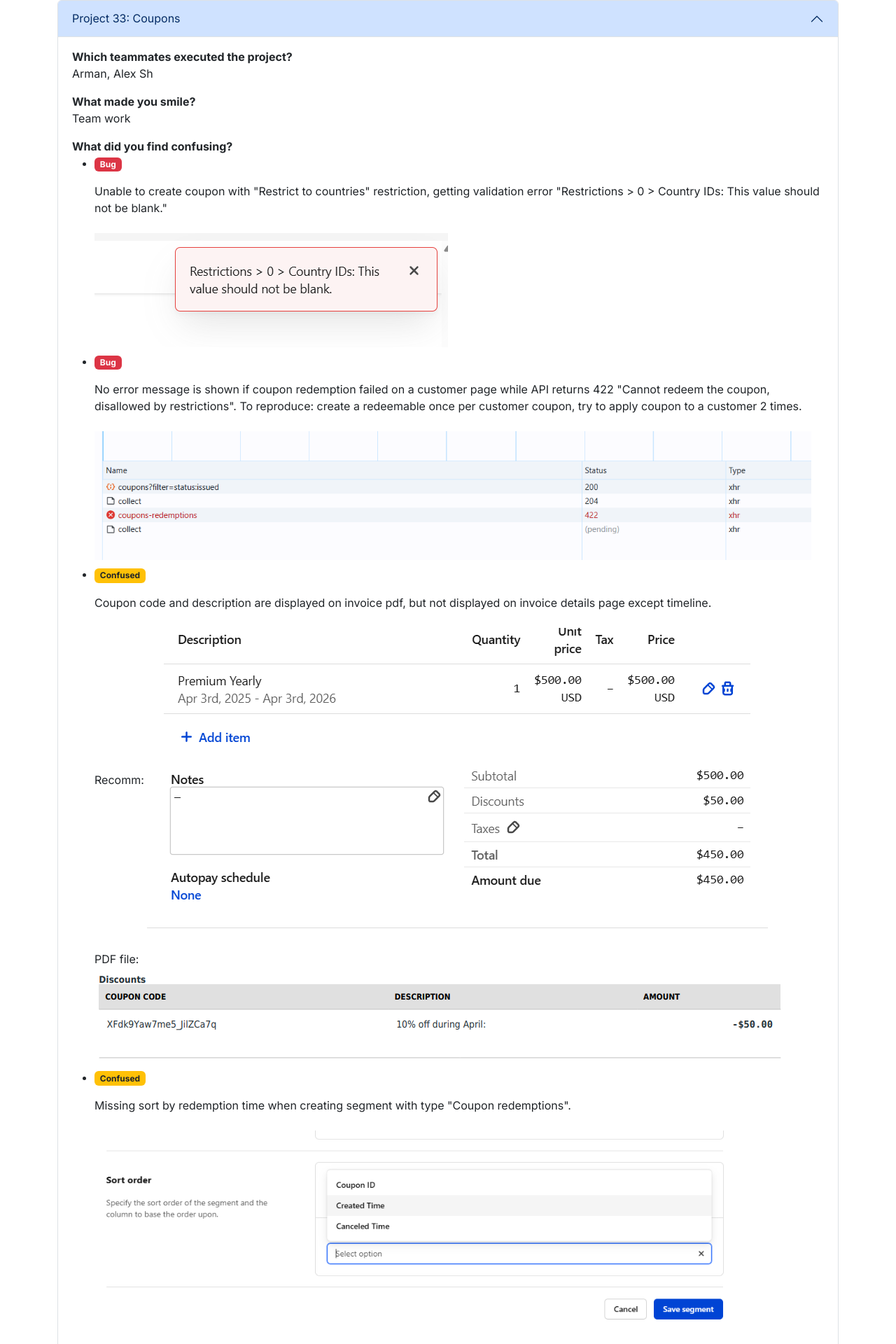
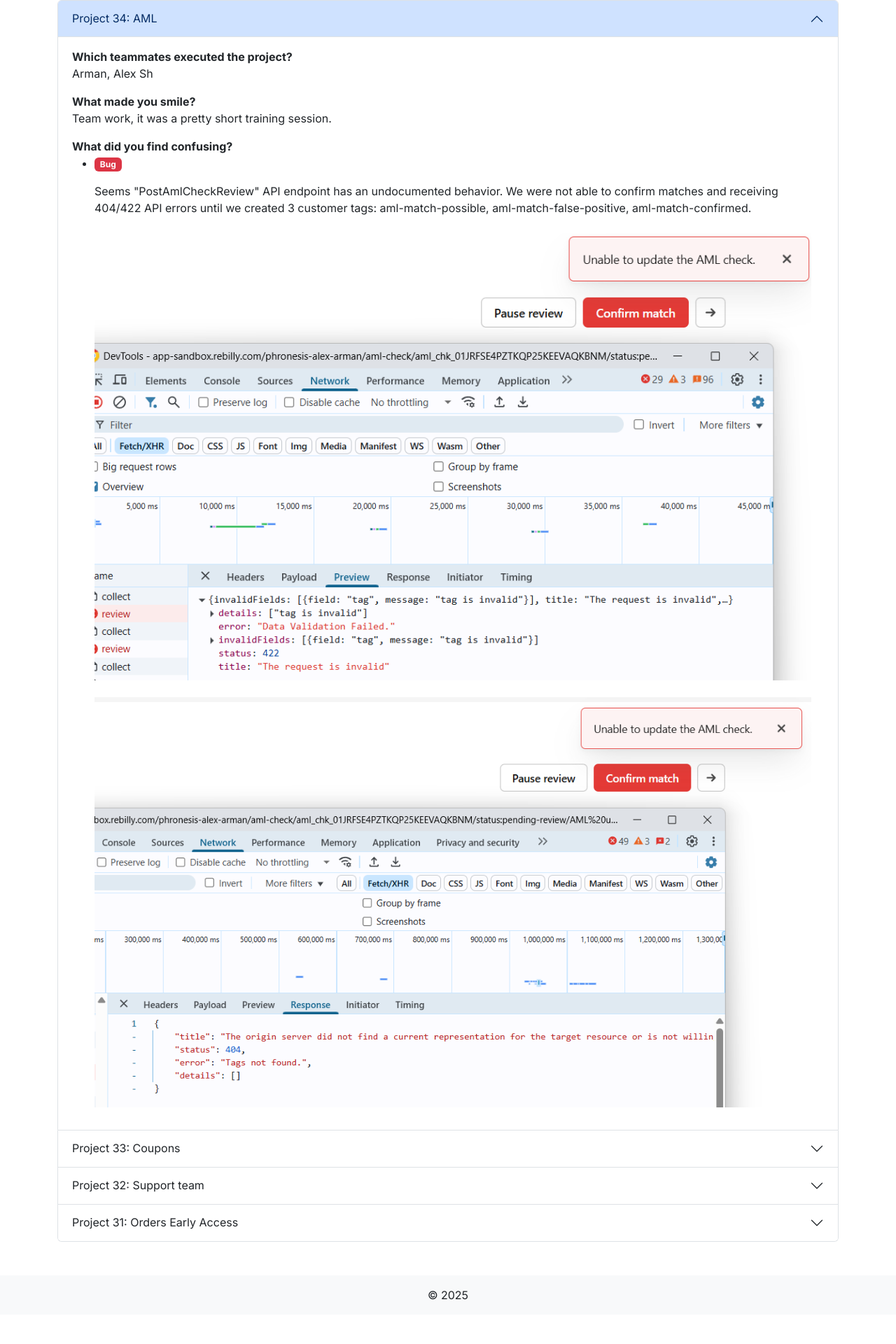
Before and after one commit to ashkarpetin/phronesis-training, a Vue app: page /debriefs in a window 1280 px wide. Shown: the part 160-2080 px from the top of the page at 70% size. After the commit the page ends 2038 px from the top, so only its background shows below. Built offline with nearby package versions, Linux system fonts and the light colour scheme.

Commit message:
Add debrief 34

```diff
--- a/src/views/DebriefsView.vue
+++ b/src/views/DebriefsView.vue
@@ -8,16 +8,66 @@
           class="accordion-button"
           type="button"
           data-bs-toggle="collapse"
-          data-bs-target="#collapse31"
+          data-bs-target="#collapse34"
           aria-expanded="true"
-          aria-controls="collapse31"
+          aria-controls="collapse34"
+        >
+          Project 34: AML
+        </button>
+      </h2>
+      <div
+        id="collapse34"
+        class="accordion-collapse collapse show"
+        data-bs-parent="#debriefs"
+      >
+        <div class="accordion-body">
+          <div>
+            <strong>Which teammates executed the project?</strong>
+            <p>Arman, Alex Sh</p>
+          </div>
+          <div>
+            <strong>What made you smile?</strong>
+            <p>Team work, it was a pretty short training session.</p>
+          </div>
+          <div>
+            <strong>What did you find confusing?</strong>
+            <ul>
+              <li class="mb-2">
+                <p><span class="badge bg-danger">Bug</span></p>
+                Seems "PostAmlCheckReview" API endpoint has an undocumented
+                behavior. We were not able to confirm matches and receiving
+                404/422 API errors until we created 3 customer tags:
+                aml-match-possible, aml-match-false-positive,
+                aml-match-confirmed.
+                <div class="mt-4">
+                  <img src="../assets/debriefs/34/scr1.png" />
+                </div>
+                <div class="mt-4">
+                  <img src="../assets/debriefs/34/scr2.png" />
+                </div>
+              </li>
+            </ul>
+          </div>
+        </div>
+      </div>
+    </div>
+
+    <div class="accordion-item">
+      <h2 class="accordion-header">
+        <button
+          class="accordion-button collapsed"
+          type="button"
+          data-bs-toggle="collapse"
+          data-bs-target="#collapse33"
+          aria-expanded="true"
+          aria-controls="collapse33"
         >
           Project 33: Coupons
         </button>
       </h2>
       <div
-        id="collapse31"
-        class="accordion-collapse collapse show"
+        id="collapse33"
+        class="accordion-collapse collapse"
         data-bs-parent="#debriefs"
       >
         <div class="accordion-body">
@@ -114,15 +164,15 @@
           class="accordion-button collapsed"
           type="button"
           data-bs-toggle="collapse"
-          data-bs-target="#collapse31"
+          data-bs-target="#collapse32"
           aria-expanded="true"
-          aria-controls="collapse31"
+          aria-controls="collapse32"
         >
           Project 32: Support team
         </button>
       </h2>
       <div
-        id="collapse31"
+        id="collapse32"
         class="accordion-collapse collapse"
         data-bs-parent="#debriefs"
       >
@@ -368,148 +418,6 @@
         </div>
       </div>
     </div>
-
-    <div class="accordion-item">
-      <h2 class="accordion-header">
-        <button
-          class="accordion-button collapsed"
-          type="button"
-          data-bs-toggle="collapse"
-          data-bs-target="#collapse30"
-          aria-expanded="true"
-          aria-controls="collapse30"
-        >
-          Project 30: Collect KYC documents
-        </button>
-      </h2>
-      <div
-        id="collapse30"
-        class="accordion-collapse collapse"
-        data-bs-parent="#debriefs"
-      >
-        <div class="accordion-body">
-          <div>
-            <strong>Which teammates executed the project?</strong>
-            <p>Arman, Alex Sh</p>
-          </div>
-          <div>
-            <strong>What made you smile?</strong>
-            <p>
-              Team work, simple rules engine configuration, we tried gatherer UI
-              versions 1 and 2.
-            </p>
-          </div>
-          <div>
-            <strong>What did you find confusing?</strong>
-            <ul>
-              <li class="mb-2">
-                <p><span class="badge bg-warning text-dark">Confused</span></p>
-                Inconstistency between API definitions and Recomm, in API defs
-                "Match level" 2/moderate, in Recomm "Document verification
-                level" relaxed/moderate.
-                <div class="mt-4">
-                  <img src="../assets/debriefs/30/scr1.png" />
-                </div>
-                <div class="mt-4">
-                  <img src="../assets/debriefs/30/scr2.png" />
-                </div>
-              </li>
-              <li class="mb-2">
-                <p><span class="badge bg-warning text-dark">Confused</span></p>
-                "Request KYC" action configured for "Gateway account requested"
-                event. TestProcessor with enabled sticky gateways is preventing
-                "Gateway account requested" event dispatching, so transaction
-                was immediately approved, no KYC documents were requested. We
-                probably can add action to "Transaction process requested"
-                event.
-              </li>
-              <li class="mb-2">
-                <p><span class="badge bg-danger">Bug</span></p>
-                After adding a new card, an address remained displayed on the
-                screen. Seems issue with input z-index.
-                <div class="mt-4">
-                  <img src="../assets/debriefs/30/scr3.png" />
-                </div>
-                <div class="mt-4">
-                  <img src="../assets/debriefs/30/scr4.png" />
-                </div>
-              </li>
-              <li class="mb-2">
-                <p><span class="badge bg-danger">Bug</span></p>
-                "Issue the KYC request: After processing the transaction" does
-                not work because it is not implemented on backend. Maybe we
-                should remove this option from the rule engine, does not seem
-                there is case when KYC document are requested after transaction
-                is processed.
-                <div class="mt-4">
-                  <img src="../assets/debriefs/30/scr5.png" />
-                </div>
-              </li>
-              <li class="mb-2">
-                <p><span class="badge bg-danger">Bug</span></p>
-                All buttons are hidden if image is too big, unable to proceed
-                further (UI version 2, desktop Chrome browser).
-                <div class="mt-4">
-                  <img src="../assets/debriefs/30/scr6.png" />
-                </div>
-              </li>
-              <li class="mb-2">
-                <p><span class="badge bg-danger">Bug</span></p>
-                Configuring action as "address-proof" only (and probably other
-                non-identity types too) + selfie breaks the gatherer for both UI
-                versions. You upload image but cannot proceed further, because
-                StorefrontPostKycDocument API operation returns a validation
-                error "Invalid number of files" (it expects 2 files, because of
-                selfie), but the gatherer shows confusing error "Maximmum upload
-                attempts reached".
-                <div class="mt-4">
-                  <img src="../assets/debriefs/30/scr9.png" />
-                </div>
-                <div class="mt-4">
-                  <img src="../assets/debriefs/30/scr7.png" />
-                </div>
-                <div class="mt-4">
-                  <img src="../assets/debriefs/30/scr8.png" />
-                </div>
-              </li>
-              <li class="mb-2">
-                <p><span class="badge bg-danger">Bug</span></p>
-                Configured action as "identity-proof" with subtypes (for example
-                "id-card", "passport", or "driver-license") breaks the gatherer
-                flow. You cannot proceed further to transaction processing after
-                uploading the image, notification is shown "Your request is
-                still processing, please try again later", API returns 422 "KYC
-                request is not fulfilled.", because KYC request expects subtype
-                on KYC document filled while KYC document is accepted.
-                <div class="mt-4">
-                  <img src="../assets/debriefs/30/scr10.png" />
-                </div>
-                <div class="mt-4">
-                  <img src="../assets/debriefs/30/scr11.png" />
-                </div>
-                <div class="mt-4">
-                  <img src="../assets/debriefs/30/scr12.png" />
-                </div>
-              </li>
-              <li class="mb-2">
-                <p><span class="badge bg-warning text-dark">Confused</span></p>
-                Not able to get selfie in Chrome desktop browser, got "Camera is
-                not authorized" error. Chrome configured to ask camera
-                permissions by default, but no permissions were requested.
-                Didn't work even after explicitly allowing camera for the
-                website. Not clear how to enable those permissions, maybe add
-                instructions for different browsers. In browser console there is
-                an error "Permissions policy violation: camera is not allowed in
-                this document"
-                <div class="mt-4">
-                  <img src="../assets/debriefs/30/scr13.png" />
-                </div>
-              </li>
-            </ul>
-          </div>
-        </div>
-      </div>
-    </div>
   </div>
 </template>
 <script setup lang="ts"></script>
```
Also changed, not shown: src/assets/debriefs/34/scr1.png (added), src/assets/debriefs/34/scr2.png (added).
